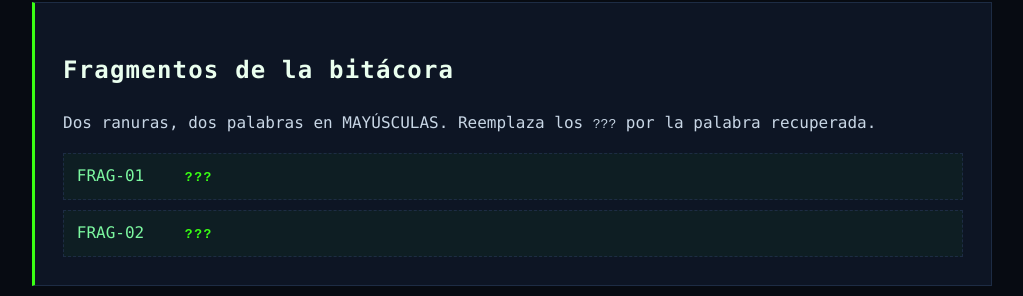
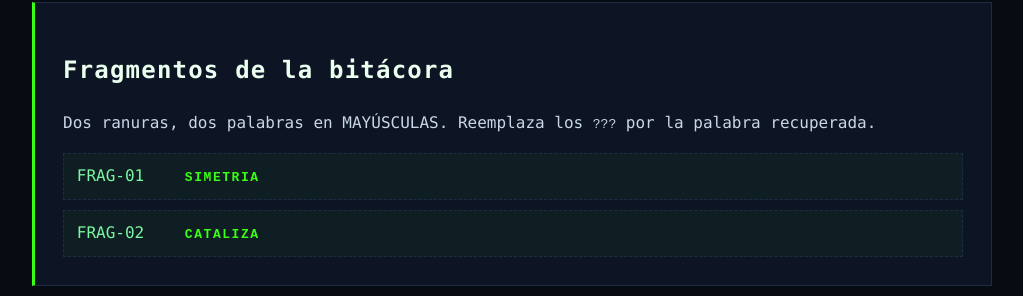
Before and after one commit to Juan-Hello-World/archivo-2031-villavicencio_lovers, a plain HTML site: page index.html in a window 1280 px wide. Shown: the part 813-1109 px from the top of the page, without its empty margins (128-1151 px from the left). Drawn offline with Linux system fonts and the light colour scheme.

Commit message:
Recuperar fragmentos de bitacora, glifo de sello y configurar sello final

```diff
--- a/index.html
+++ b/index.html
@@ -64,11 +64,11 @@
         <ul class="bitacora__lista">
           <li class="frag" data-frag="01">
             <span class="frag__id">FRAG-01</span>
-            <code class="frag__palabra">???</code>
+            <code class="frag__palabra">SIMETRIA</code>
           </li>
           <li class="frag" data-frag="02">
             <span class="frag__id">FRAG-02</span>
-            <code class="frag__palabra">???</code>
+            <code class="frag__palabra">CATALIZA</code>
           </li>
         </ul>
       </section>
```
Also changed, not shown: assets/sello.svg (added), bitacora/SELLO.txt (added), bitacora/frag-01.txt (added), bitacora/frag-02.txt (added), 1 other file.
